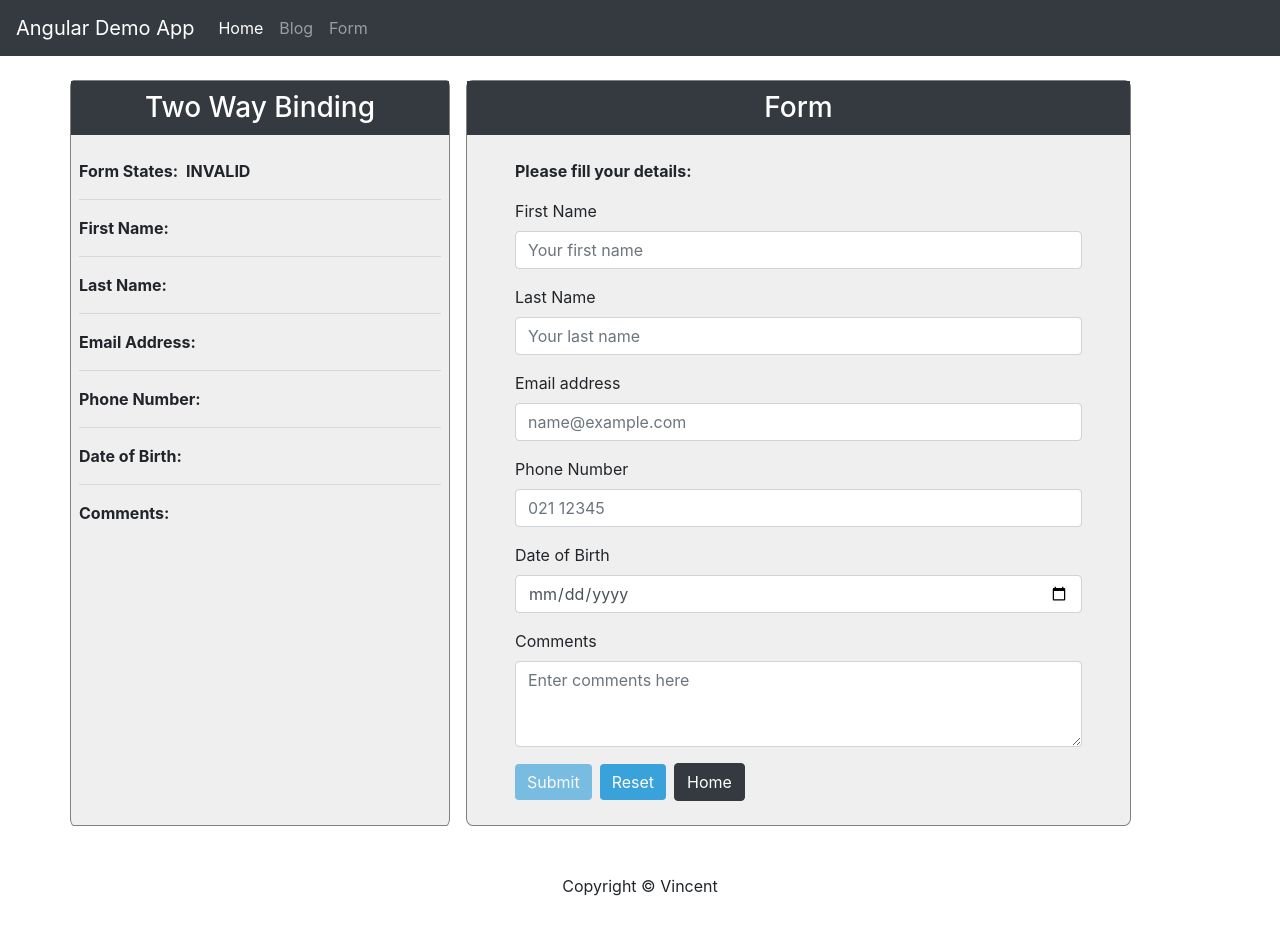
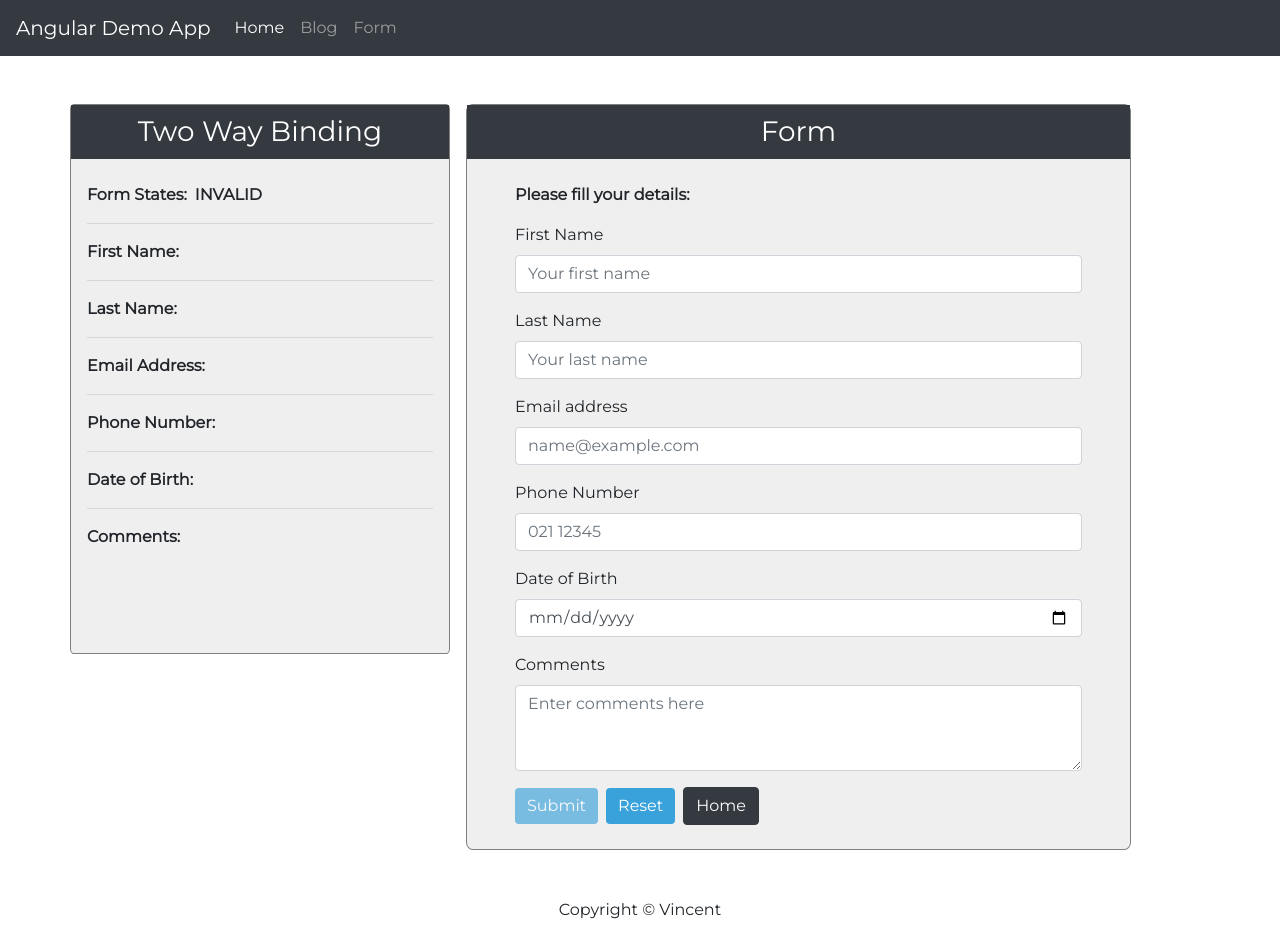
Before and after one commit to Hamsiny/Angular_Blog_Form_Demo, an Angular app: page /form in a window 1280 px wide. Before the commit the page ends 914 px from the top, so only its background shows below. Built offline with nearby package versions, Linux system fonts and the light colour scheme.

Commit message:
add font styles

```diff
--- a/src/app/components/form/form.component.css
+++ b/src/app/components/form/form.component.css
@@ -5,11 +5,11 @@
     background-color: #EFEFEF;
 }
 
-.col-7 {
+.col-lg-7 {
     padding: 0px;
 }
 
-.col-4 {
+.col-lg-4 {
     padding: 0px;
     margin-right: 1rem;
 }
@@ -32,5 +32,8 @@
 }
 
 .twb {
+    border: grey 0.5px solid;
+    border-radius: 1%;
     background-color: #EFEFEF;
+    height: 550px;
 }
--- a/src/app/components/form/form.component.html
+++ b/src/app/components/form/form.component.html
@@ -1,8 +1,8 @@
 <div class="container mt-4">
   <div class="row">
-    <div class="col-4 wform">
+    <div class="col-lg-4 col-sm-12 twb mt-4">
       <h3 class="formtitle">Two Way Binding</h3>
-      <div class="mt-4 mx-2">
+      <div class="mt-4 mx-3">
         <p>
           <strong class="mr-2">Form States:</strong> <strong>{{profileForm.status}}</strong>
         </p>
@@ -24,7 +24,7 @@
         <p><strong class="mr-2">Comments:</strong> {{ commentsValue }}</p>
       </div>
     </div>
-    <div class="col-7 wform">
+    <div class="col-lg-7 col-sm-12 mt-4 wform">
       <h3 class="formtitle">Form</h3>
       <form
         class="mt-4 mx-5 mb-4"
@@ -38,6 +38,7 @@
             type="text"
             class="form-control"
             name="firstName"
+            id="firstName"
             formControlName="firstName"
             placeholder="Your first name"
           />
@@ -65,6 +66,7 @@
             type="text"
             class="form-control"
             name="lastName"
+            id="lastName"
             formControlName="lastName"
             placeholder="Your last name"
           />
@@ -90,6 +92,7 @@
             type="email"
             class="form-control"
             name="email"
+            id="email"
             formControlName="email"
             placeholder="name@example.com"
           />
@@ -107,6 +110,7 @@
             type="text"
             class="form-control"
             name="phoneNumber"
+            id="phoneNumber"
             formControlName="phoneNumber"
             placeholder="021 12345"
           />
@@ -134,6 +138,7 @@
             type="date"
             class="form-control"
             name="dateOfBirth"
+            id="dateOfBirth"
             formControlName="dateOfBirth"
           />
           <div
@@ -152,6 +157,7 @@
           <textarea
             class="form-control"
             name="comments"
+            id="comments"
             formControlName="comments"
             rows="3"
             placeholder="Enter comments here"
@@ -172,6 +178,6 @@
         <a routerLink="/"><button class="btn btn-dark">Home</button></a>
       </form>
     </div>
-    <div class="col-1"></div>
+    <div class="col-lg-1 col-sm-12"></div>
   </div>
 </div>
--- a/src/styles.css
+++ b/src/styles.css
@@ -1,2 +1,8 @@
-@import '~bootstrap/dist/css/bootstrap.css';
+@import "~bootstrap/dist/css/bootstrap.css";
+@import url('https://fonts.googleapis.com/css2?family=Montserrat&display=swap');
+/* @import url("https://fonts.googleapis.com/css2?family=Poppins:wght@300;400&display=swap"); */
 /* You can add global styles to this file, and also import other style files */
+body {
+  /* font-family: "Poppins", sans-serif; */
+  font-family: 'Montserrat', sans-serif;
+}
```
